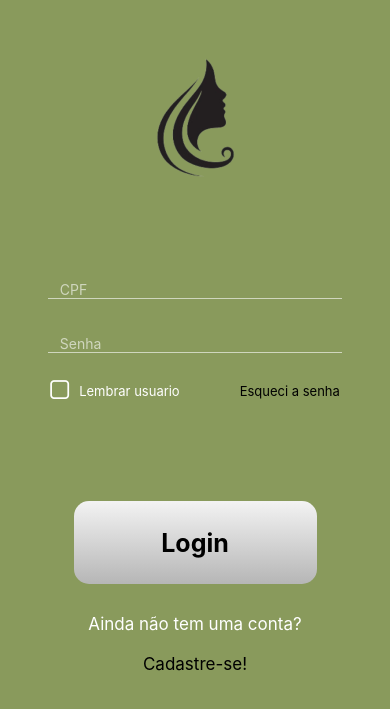
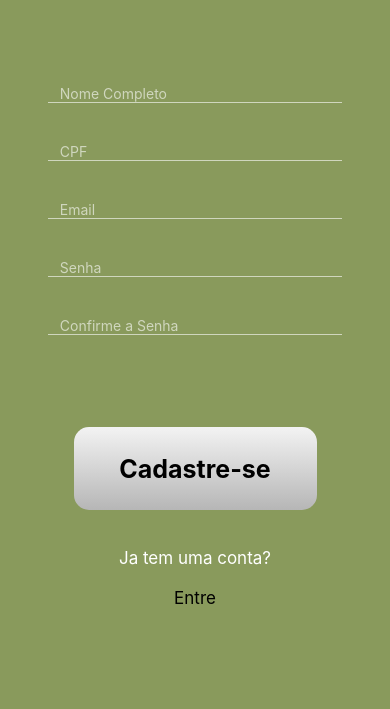
Before and after one commit to pedrofabriciodev/HairBeauty, a React Native app: screen /RegisterAccount in a window 390 px wide. Shown: the part 105-814 px from the top of the page. Built offline with nearby package versions, Linux system fonts and the light colour scheme.

Commit message:
add registerAccountScreen

```diff
--- a/App.js
+++ b/App.js
@@ -1,6 +1,6 @@
 // App.js
 import Navigation from './src/routes/RoutesMain';
-
+import RegisterAccount from './src/screens/RegisterAccount';
 
 const App = () => {
   return <Navigation />;
--- a/src/routes/RoutesMain.js
+++ b/src/routes/RoutesMain.js
@@ -5,6 +5,7 @@ import { createStackNavigator } from '@react-navigation/stack';
 import ForgotPassScreen from '../screens/ForgotPass';
 import LoginScreen from '../screens/Login';
 import HomeScreen from '../screens/Home';
+import RegisterAccount from '../screens/RegisterAccount';
 
 const Stack = createStackNavigator();
 
@@ -15,6 +16,7 @@ const Navigation = () => {
         <Stack.Screen name="Login" component={LoginScreen} />
         <Stack.Screen name="PasswordRecovery" component={ForgotPassScreen} />
         <Stack.Screen name="Home" component={HomeScreen} />
+        <Stack.Screen name="RegisterAccount" component={RegisterAccount} />
       </Stack.Navigator>
     </NavigationContainer>
   );
--- a/src/screens/Login.js
+++ b/src/screens/Login.js
@@ -11,7 +11,7 @@ const Login = () => {
     const handleForgotPassword = () => {navigation.navigate('PasswordRecovery');}
     const [isSelected, setSelected] = useState(false)
     const goHome = () => {navigation.navigate('Home');}
-
+    const handleRegisterAccount = () => {navigation.navigate('RegisterAccount')}
 
 
   return (
@@ -61,7 +61,9 @@ const Login = () => {
 
         <View style={styles.lastView}>
           <Text style={styles.registerText}>Ainda não tem uma conta?</Text>
-          <Text style={{color:'black', fontSize:17}}>Cadastre-se!</Text>
+          <TouchableOpacity onPress={handleRegisterAccount}>
+            <Text style={{color:'black', fontSize:17}}>Cadastre-se!</Text>
+          </TouchableOpacity>
         </View>
       </View>
     </SafeAreaView>
--- /dev/null
+++ b/src/screens/RegisterAccount.js
@@ -0,0 +1,145 @@
+import React, { useState } from 'react';
+import { Text, SafeAreaView, View, TextInput, StyleSheet, TouchableOpacity, Alert } from 'react-native';
+
+import { useNavigation } from '@react-navigation/native';
+
+import GradientButton from '../components/ButtonGradient'
+
+const RegisterAccount = () => {
+    const [email, setEmail] = useState();
+    const [password, setPassword] = useState();
+    const [confirmPassword, setConfirmPassword] = useState();
+
+
+
+
+
+
+
+
+   const navigation = useNavigation();
+   const handleLogin = () => {navigation.navigate('Login');}
+
+  return (
+    <SafeAreaView style={styles.container}>
+      <View style={styles.centeredContainer}>
+
+        <View style={{marginBottom:0, marginTop:-60}}>
+            <TextInput
+                style={styles.input}
+                placeholder="   Nome Completo"
+                placeholderTextColor='white'
+                keyboardType="default"
+            />
+
+            <TextInput
+                style={styles.input}
+                placeholder="   CPF"
+                placeholderTextColor='white'
+                maxLength={11}
+                keyboardType='numeric'
+            />
+
+            <TextInput
+                style={styles.input}
+                placeholder="   Email"
+                value={email}
+                onChangeText={setEmail}
+                placeholderTextColor='white'
+                keyboardType="default"
+            />
+
+            <TextInput
+                style={styles.input}
+                placeholder="   Senha"
+                value={password}
+                onChangeText={setPassword}
+                placeholderTextColor='white'
+                secureTextEntry
+            />
+
+            <TextInput
+                style={styles.input}
+                placeholder="   Confirme a Senha"
+                placeholderTextColor='white'
+                value={confirmPassword}
+                onChangeText={setConfirmPassword}
+                secureTextEntry
+            />
+
+        </View>
+
+        <View style={{marginTop:0}}>
+
+          <GradientButton activeOpacity='0.7' title='Cadastre-se' colors={['#f3f3f3', '#b6b6b6']} />
+            <View style={{alignItems:'center', marginTop:18}}>
+                <Text style={styles.registerText}>Ja tem uma conta?</Text>
+                <TouchableOpacity style={styles.lastView} onPress={handleLogin}>
+                    <Text style={{color:'black', fontSize:17}}>Entre</Text>
+                </TouchableOpacity>
+            </View>
+        </View>
+      </View>
+    </SafeAreaView>
+  );
+};
+
+const styles = StyleSheet.create({
+  container: {
+    flex: 1,
+    backgroundColor: '#899A5C',
+  },
+  centeredContainer: {
+    flex: 1,
+    marginTop:250,
+
+    alignItems: 'center',
+  },
+
+  passwordContainer:{
+    alignItems:'center',
+    justifyContent:'center',
+
+  },
+
+  redefinePassword:{
+    fontSize:25,
+    color:'white',
+    fontWeight:'bold',
+    marginBottom:7,
+    marginTop:-2
+  },
+
+  cpf:{
+    fontSize:18,
+    color:'white',
+    marginBottom:39,
+    marginTop:38
+  },
+
+  input: {
+    borderBottomWidth: 1,
+    borderBottomColor: 'white',
+    width: 294,
+    color: 'white',
+    opacity: 0.6,
+    marginBottom: 40,
+  },
+
+  registerText: {
+    color: 'white',
+    fontSize: 17,
+    marginTop: 20,
+    marginBottom: 20
+  },
+
+  lastView:{
+
+    marginTop: 'auto',
+    justifyContent: 'center',
+    alignItems: 'center',
+  },
+
+});
+
+export default RegisterAccount;
```
